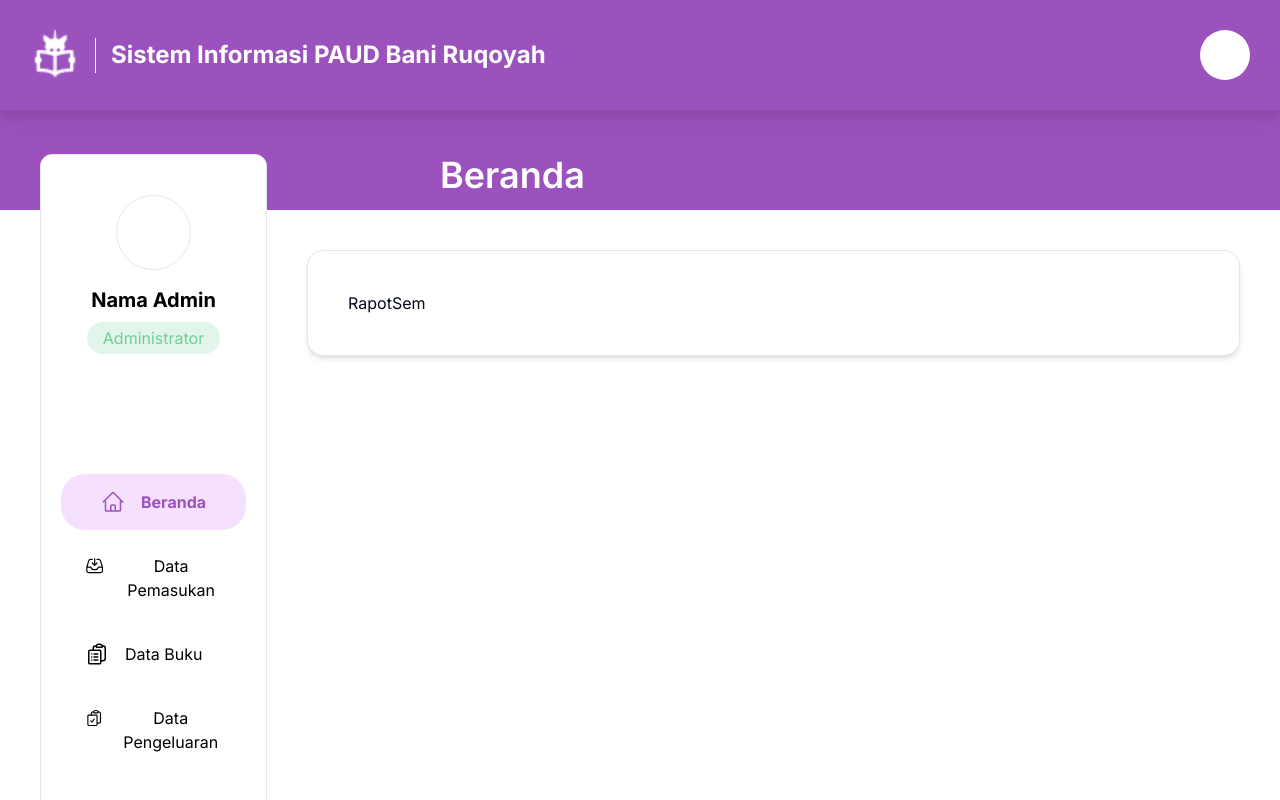
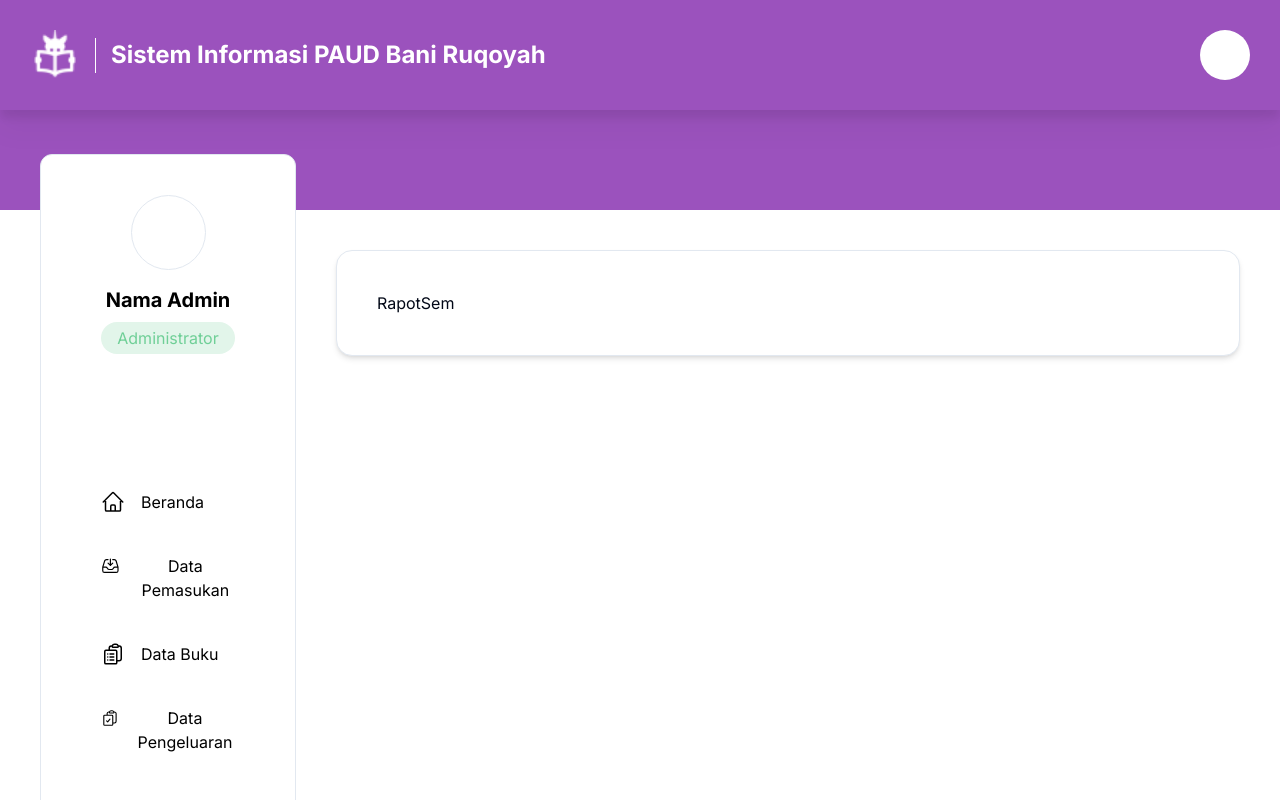
Before and after one commit to EgaAprianto8/sistem-mng, a Next.js app: page /dashboard/datapemasukan in a window 1280 px wide. Shown: the top 800 px of the page. Built offline with nearby package versions, Linux system fonts and the light colour scheme.

Commit message:
[FIX] Perbaiki Keinteraktifan

```diff
--- a/app/dashboard/layout.tsx
+++ b/app/dashboard/layout.tsx
@@ -2,12 +2,16 @@ import Link from 'next/link';
 import Image from 'next/image';
 import React from 'react';
 import { Popover, PopoverContent, PopoverTrigger } from '@/components/ui/popover';
+import { usePathname } from 'next/navigation';
 
 type PropTypes = {
     children: React.ReactNode;
 };
 
 const DashboardLayouts = ({ children }: PropTypes) => {
+    const pathName = usePathname();
+    console.log(pathName);
+
     return (
         <div className="flex flex-col h-full">
             {/* Navbar */}
@@ -57,7 +61,13 @@ const DashboardLayouts = ({ children }: PropTypes) => {
 
                     {/* Tombol Navigasi */}
                     <div className="flex flex-col gap-2 mx-5 ">
-                        <button className="bg-[#f5e0ff] text-[#9B52BD] rounded-3xl w-full py-4 px-10 font-bold">
+                        <button
+                            className={
+                                pathName === '/dashboard'
+                                    ? 'bg-[#f5e0ff] text-[#9B52BD] rounded-3xl w-full py-4 px-10 font-bold'
+                                    : 'hover:bg-[#f5e0ff] bg-white hover:text-[#9B52BD] text-black rounded-3xl w-full py-4 px-10 hover:font-bold'
+                            }
+                        >
                             <Link href="/dashboard" className="flex flex-row gap-4 ">
                                 <svg
                                     xmlns="http://www.w3.org/2000/svg"
@@ -76,7 +86,13 @@ const DashboardLayouts = ({ children }: PropTypes) => {
                                 Beranda
                             </Link>
                         </button>
-                        <button className="hover:bg-[#f5e0ff] bg-white hover:text-[#9B52BD] text-black rounded-3xl w-full py-4 px-6 hover:font-bold">
+                        <button
+                            className={
+                                pathName === '/dashboard'
+                                    ? 'bg-[#f5e0ff] text-[#9B52BD] rounded-3xl w-full py-4 px-10 font-bold'
+                                    : 'hover:bg-[#f5e0ff] bg-white hover:text-[#9B52BD] text-black rounded-3xl w-full py-4 px-10 hover:font-bold'
+                            }
+                        >
                             <Link href="/dashboard/datapemasukan" className="flex flex-row gap-4 ">
                                 <svg
                                     xmlns="http://www.w3.org/2000/svg"
@@ -95,7 +111,13 @@ const DashboardLayouts = ({ children }: PropTypes) => {
                                 Data Pemasukan
                             </Link>
                         </button>
-                        <button className="hover:bg-[#f5e0ff] bg-white hover:text-[#9B52BD] text-black rounded-3xl w-full py-4 px-6  hover:font-bold">
+                        <button
+                            className={
+                                pathName === '/dashboard'
+                                    ? 'bg-[#f5e0ff] text-[#9B52BD] rounded-3xl w-full py-4 px-10 font-bold'
+                                    : 'hover:bg-[#f5e0ff] bg-white hover:text-[#9B52BD] text-black rounded-3xl w-full py-4 px-10 hover:font-bold'
+                            }
+                        >
                             <Link href="/dashboard/databuku" className="flex flex-row gap-4 ">
                                 <svg
                                     xmlns="http://www.w3.org/2000/svg"
@@ -114,7 +136,13 @@ const DashboardLayouts = ({ children }: PropTypes) => {
                                 Data Buku
                             </Link>
                         </button>
-                        <button className="hover:bg-[#f5e0ff] bg-white hover:text-[#9B52BD] text-black rounded-3xl w-full py-4 px-6 hover:font-bold">
+                        <button
+                            className={
+                                pathName === '/dashboard'
+                                    ? 'bg-[#f5e0ff] text-[#9B52BD] rounded-3xl w-full py-4 px-10 font-bold'
+                                    : 'hover:bg-[#f5e0ff] bg-white hover:text-[#9B52BD] text-black rounded-3xl w-full py-4 px-10 hover:font-bold'
+                            }
+                        >
                             <Link href="/dashboard/datapengeluaran" className="flex flex-row gap-4 ">
                                 <svg
                                     xmlns="http://www.w3.org/2000/svg"
@@ -138,7 +166,10 @@ const DashboardLayouts = ({ children }: PropTypes) => {
 
                 {/* Nama Halaman */}
                 <div className="absolute my-auto ml-10 text-white -mt-[55px] left-[400px] font-semibold xl:text-4xl text-3xl">
-                    Beranda
+                    {pathName === '/dashboard' ? 'Beranda' : ''}
+                    {pathName === '/dashboard/progress' ? 'Progress Harian' : ''}
+                    {pathName === '/dashboard/datasiswa' ? 'Data Siswa' : ''}
+                    {pathName === '/dashboard/rapotsemester' ? 'Rapot Semester' : ''}
                 </div>
 
                 <div className="w-full bg-white border rounded-2xl h-full shadow-md m-10 p-10">{children}</div>
```
